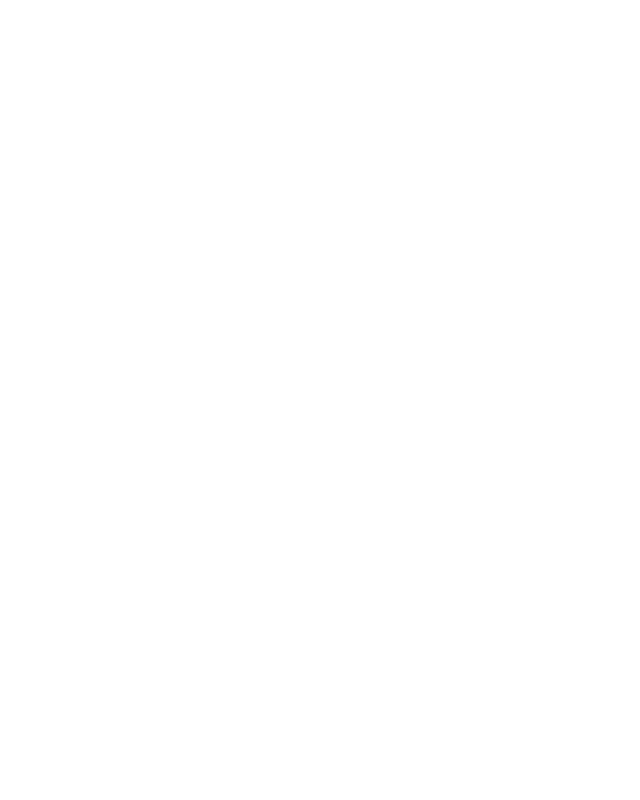
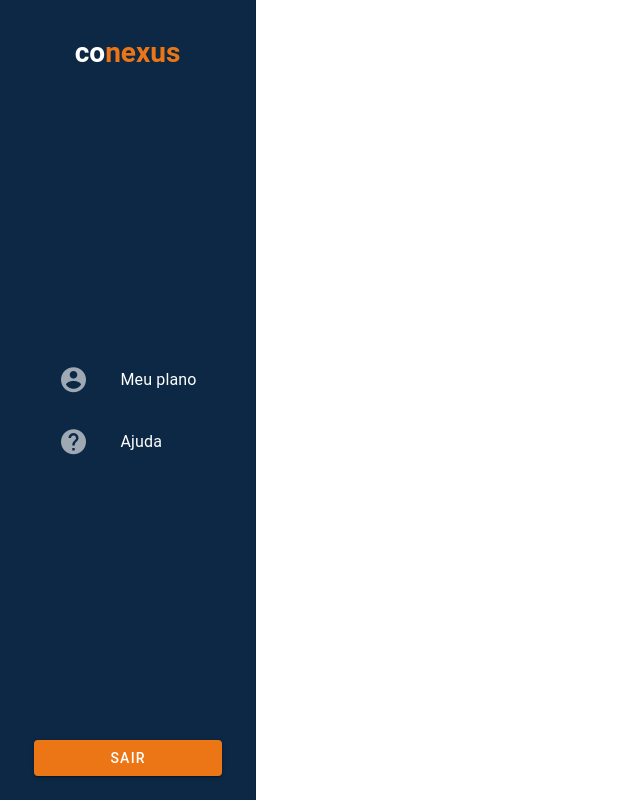
Before and after one commit to mariaeviegas/teste-conecta-suite-frontend, a Vue app in the folder conexus/: page /planos in a window 1280 px wide. Shown: the whole page, without its empty margins (0-640 px from the left). Built offline with nearby package versions, Linux system fonts and the light colour scheme.

Commit message:
Add: Navbar lateral da plataforma de gerenciamento

```diff
--- /dev/null
+++ b/conexus/src/components/Navbar.vue
@@ -0,0 +1,26 @@
+<script setup></script>
+
+<template>
+    <v-navigation-drawer color="deep-blue" permanent class="pt-4 pb-4">
+        <v-container class="d-flex flex-column fill-height justify-space-between pa-0">
+
+            <div class="d-flex flex-row pa-4">
+                <h1 style="color: white; font-size: 28px; font-weight: bold;">co</h1>
+                <h1 style="color: #EC7616; font-size: 28px; font-weight: bold;">nexus</h1>
+            </div>
+
+            <v-list class="w-80">
+                <v-list-item class="py-4 text-h6" prepend-icon="mdi mdi-account-circle" title="Meu plano"></v-list-item>
+                <v-list-item class="py-4 text-h6" prepend-icon="mdi mdi-help-circle" title="Ajuda"></v-list-item>
+            </v-list>
+
+            <div class="pa-2" style="width: 80%;">
+                <v-btn block color="orange">
+                    Sair
+                </v-btn>
+            </div>
+
+        </v-container>
+    </v-navigation-drawer>
+
+</template>
--- a/conexus/src/main.js
+++ b/conexus/src/main.js
@@ -22,6 +22,18 @@
       mdi,
     },
   },
+   theme: {
+    defaultTheme: 'myCustomTheme',
+    themes: {
+      myCustomTheme: {
+        colors: {
+          'white': '#fff',
+          'deep-blue': '#0d2845',
+          'orange': '#ec7616'
+        }
+      }
+    }
+  }
 });
 
 const app = createApp(App)
--- a/conexus/src/views/PlanManagementView.vue
+++ b/conexus/src/views/PlanManagementView.vue
@@ -1,5 +1,7 @@
 <script setup>
+    import Navbar from '../components/Navbar.vue'
 </script>
 
 <template>
+    <Navbar/>
 </template>
```
